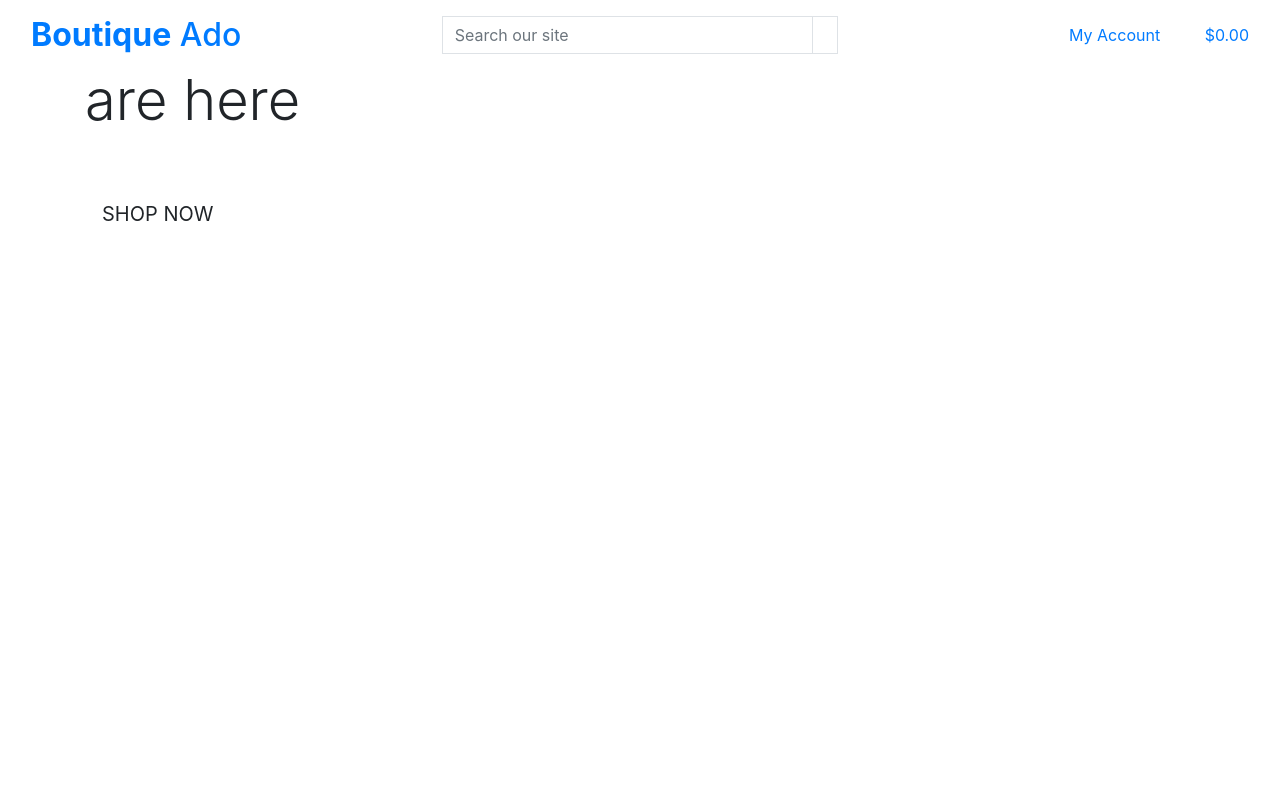
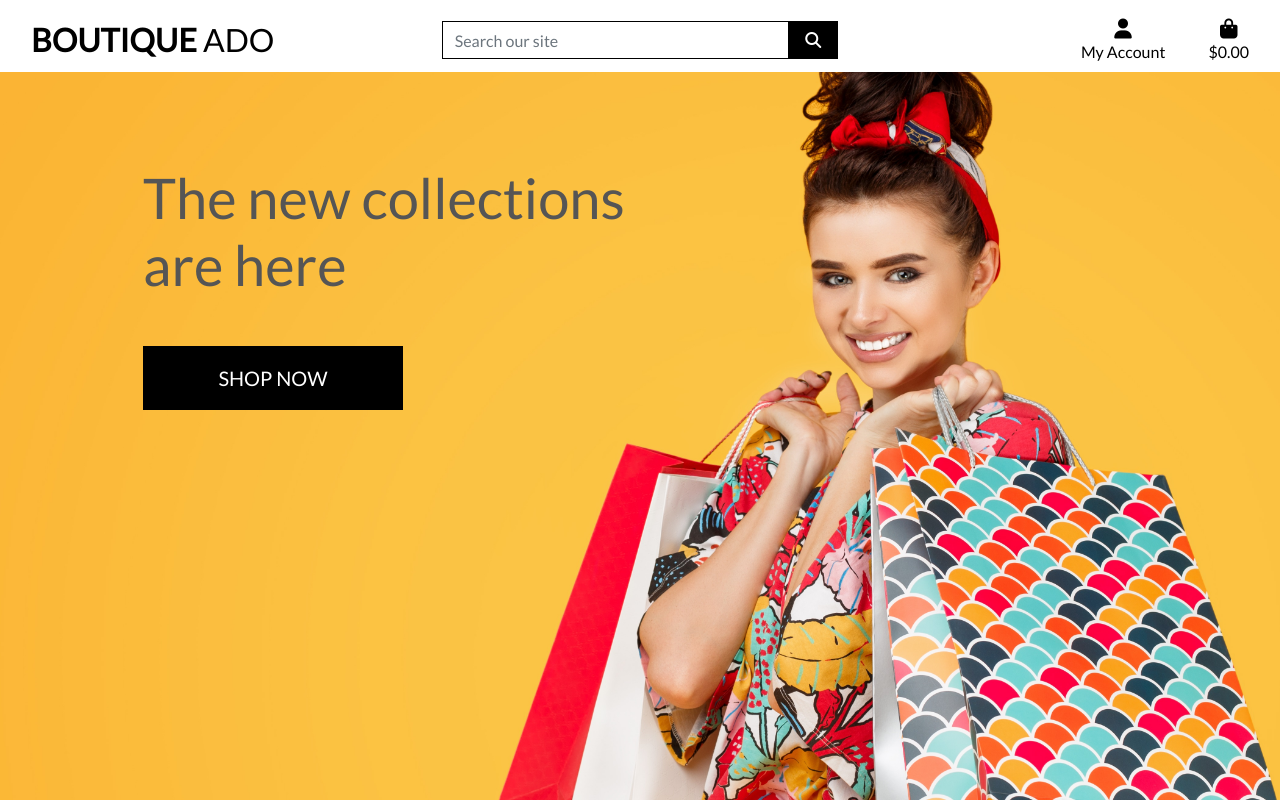
Before and after one commit to Aziz-Ibrahim/boutique_ado_v1, a Django app: page / in a window 1280 px wide. Run offline with Django 3.2, Linux system fonts and the light colour scheme; some libraries are stand-ins or nearby versions.

Commit message:
completed home page header and css

```diff
--- a/boutique_ado/settings.py
+++ b/boutique_ado/settings.py
@@ -41,6 +41,7 @@ INSTALLED_APPS = [
     'allauth',
     'allauth.account',
     'allauth.socialaccount',
+
     'home',
 ]
 
@@ -147,6 +148,10 @@ USE_TZ = True
 # https://docs.djangoproject.com/en/3.2/howto/static-files/
 
 STATIC_URL = '/static/'
+STATICFILES_DIRS = (os.path.join(BASE_DIR, 'static'),)
+
+MEDIA_URL = '/media/'
+MEDIA_ROOT = os.path.join(BASE_DIR, 'media')
 
 # Default primary key field type
 # https://docs.djangoproject.com/en/3.2/ref/settings/#default-auto-field
--- a/boutique_ado/urls.py
+++ b/boutique_ado/urls.py
@@ -15,10 +15,11 @@ Including another URLconf
 """
 from django.contrib import admin
 from django.urls import path, include
+from django.conf import settings
+from django.conf.urls.static import static
 
 urlpatterns = [
     path('admin/', admin.site.urls),
     path('accounts/', include('allauth.urls')),
     path('', include('home.urls')),
-
-]
+] + static(settings.MEDIA_URL, document_root=settings.MEDIA_ROOT)
--- /dev/null
+++ b/static/css/base.css
@@ -0,0 +1,81 @@
+html {
+    height: 100%;
+}
+
+body {
+    background: url('/media/homepage_background_cropped.jpg') no-repeat center center fixed;
+    background-size: cover;
+    height: calc(100vh - 164px);
+    color: #555;
+    font-family: 'Lato';
+}
+
+/* from Bulma */
+.icon {
+    align-items: center;
+    display: inline-flex;
+    justify-content: center;
+    height: 1.5rem;
+    width: 1.5rem;
+}
+
+.logo-font {
+    text-transform: uppercase;
+}
+
+.main-logo-link {
+    width: fit-content;
+}
+
+.shop-now-button {
+    background: black;
+    color: white;
+    min-width: 260px;
+}
+
+.btn-black {
+    background: black;
+    color: white;
+}
+
+.shop-now-button:hover,
+.shop-now-button:active,
+.shop-now-button:focus,
+.btn-black:hover,
+.btn-black:active,
+.btn-black:focus {
+    background: #222;
+    color: white;
+}
+
+.text-black {
+    color: #000 !important;
+}
+
+.border-black {
+    border: 1px solid black !important;
+}
+
+/* -------------------------------- Media Queries */
+
+/* Slightly larger container on xl screens */
+@media (min-width: 1200px) {
+    .container {
+        max-width: 80%;
+    }
+}
+
+/* fixed top navbar only on medium and up */
+@media (min-width: 992px) {
+    .fixed-top-desktop-only {
+        position: fixed;
+        top: 0;
+        right: 0;
+        left: 0;
+        z-index: 1030;
+    }
+
+    .header-container {
+        padding-top: 164px;
+    }
+}
--- a/templates/base.html
+++ b/templates/base.html
@@ -17,12 +17,16 @@
     {% block corecss %}
     <link rel="stylesheet" href="https://stackpath.bootstrapcdn.com/bootstrap/4.4.1/css/bootstrap.min.css"
         integrity="sha384-Vkoo8x4CGsO3+Hhxv8T/Q5PaXtkKtu6ug5TOeNV6gBiFeWPGFN9MuhOf23Q9Ifjh" crossorigin="anonymous">
+    <link rel="stylesheet" href="https://fonts.googleapis.com/css?family=Lato&display=swap">
+    <link rel="stylesheet" href="{% static 'css/base.css' %}">
     {% endblock %}
 
     {% block extra_css %}
     {% endblock %}
 
     {% block corejs %}
+    <!-- Add your kit code -->
+    <script src="https://kit.fontawesome.com/49eb62dd1c.js" crossorigin="anonymous"></script>
     <script src="https://cdn.jsdelivr.net/npm/jquery@3.5.1/dist/jquery.min.js"
         integrity="sha256-9/aliU8dGd2tb6OSsuzixeV4y/faTqgFtohetphbbj0=" crossorigin="anonymous"></script>
     <script src="https://cdn.jsdelivr.net/npm/popper.js@1.16.0/dist/umd/popper.min.js"
```
Also changed, not shown: media/homepage_background_cropped.jpg (added).
